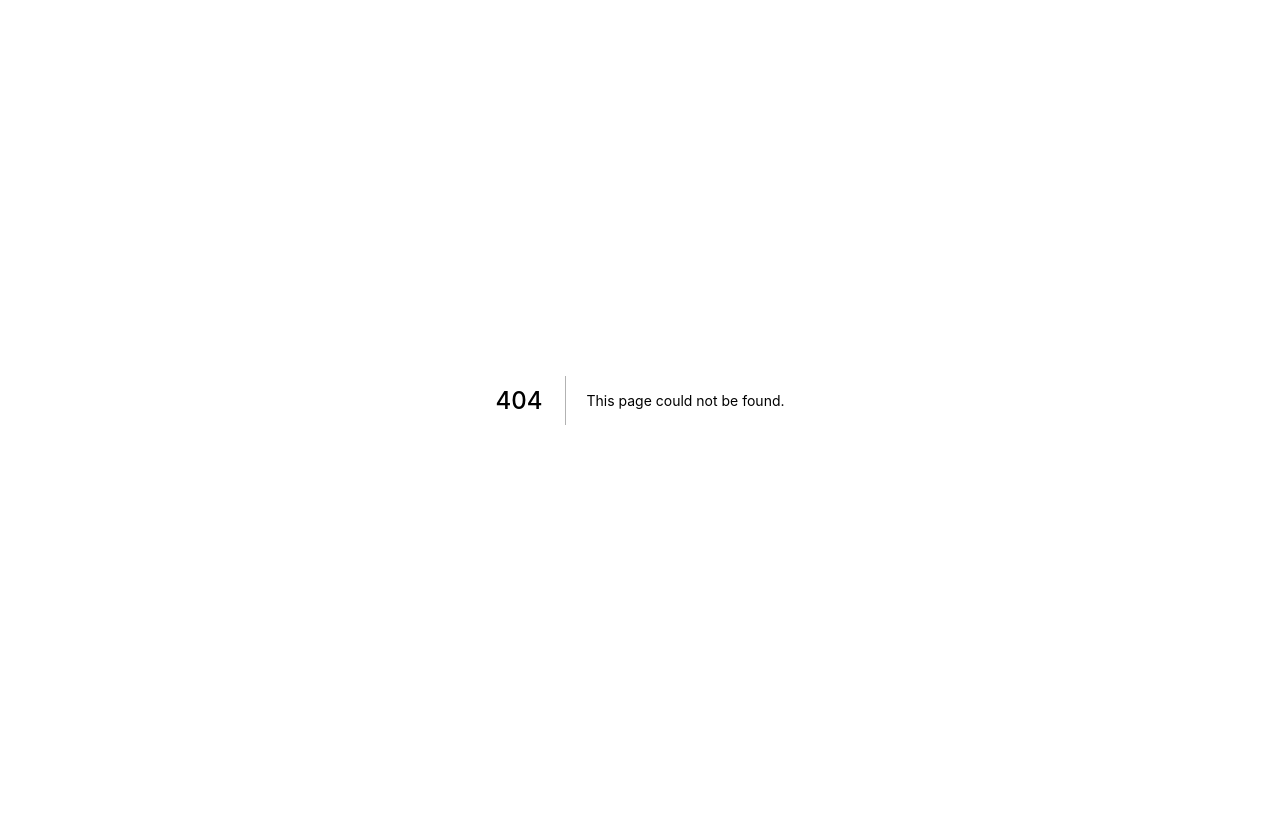
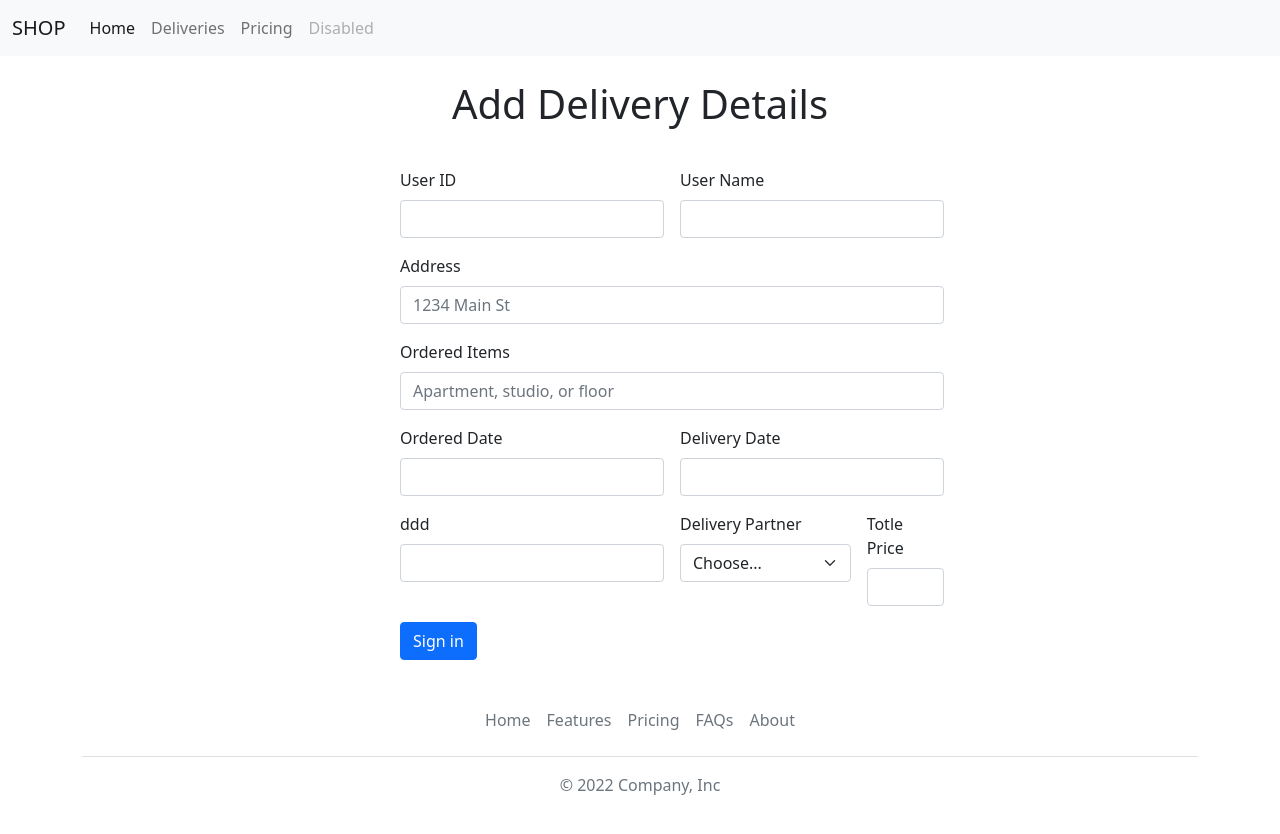
Before and after one commit to gavingunapala/Nextjs_test_app, a Next.js app: page /editDeliveries in a window 1280 px wide. Before the commit this address had no page. Shown: the top 834 px of the page. Before the commit the page ends 800 px from the top, so only its background shows below. Built offline with nearby package versions, Linux system fonts and the light colour scheme.

Commit message:
add first page , view all content page , edit page

```diff
--- a/components/footer.js
+++ b/components/footer.js
@@ -1,16 +1,16 @@
 export default function footer(){
     return(
         <>
-            <div class="container">
-            <footer class="py-3 my-4">
-                <ul class="nav justify-content-center border-bottom pb-3 mb-3">
-                <li class="nav-item"><a href="#" class="nav-link px-2 text-muted">Home</a></li>
-                <li class="nav-item"><a href="#" class="nav-link px-2 text-muted">Features</a></li>
-                <li class="nav-item"><a href="#" class="nav-link px-2 text-muted">Pricing</a></li>
-                <li class="nav-item"><a href="#" class="nav-link px-2 text-muted">FAQs</a></li>
-                <li class="nav-item"><a href="#" class="nav-link px-2 text-muted">About</a></li>
+            <div className="container">
+            <footer className="py-3 my-4">
+                <ul className="nav justify-content-center border-bottom pb-3 mb-3">
+                <li className="nav-item"><a href="#" class="nav-link px-2 text-muted">Home</a></li>
+                <li className="nav-item"><a href="#" class="nav-link px-2 text-muted">Features</a></li>
+                <li className="nav-item"><a href="#" class="nav-link px-2 text-muted">Pricing</a></li>
+                <li className="nav-item"><a href="#" class="nav-link px-2 text-muted">FAQs</a></li>
+                <li className="nav-item"><a href="#" class="nav-link px-2 text-muted">About</a></li>
                 </ul>
-                <p class="text-center text-muted">© 2022 Company, Inc</p>
+                <p className="text-center text-muted">© 2022 Company, Inc</p>
             </footer>
             </div>
         </>
--- a/components/navbar.js
+++ b/components/navbar.js
@@ -1,25 +1,26 @@
 export default function navbar(){
     return(
     <>
-    <nav class="navbar navbar-expand-lg navbar-light bg-light">
-  <div class="container-fluid">
-    <a class="navbar-brand" href="#">SHOP</a>
-    <button class="navbar-toggler" type="button" data-bs-toggle="collapse" data-bs-target="#navbarNav" aria-controls="navbarNav" aria-expanded="false" aria-label="Toggle navigation">
-      <span class="navbar-toggler-icon"></span>
+
+    <nav className="navbar navbar-expand-lg navbar-light bg-light">
+  <div className="container-fluid">
+    <a className="navbar-brand" href="/">SHOP</a>
+    <button className="navbar-toggler" type="button" data-bs-toggle="collapse" data-bs-target="#navbarNav" aria-controls="navbarNav" aria-expanded="false" aria-label="Toggle navigation">
+      <span className="navbar-toggler-icon"></span>
     </button>
-    <div class="collapse navbar-collapse" id="navbarNav">
-      <ul class="navbar-nav">
-        <li class="nav-item">
-          <a class="nav-link active" aria-current="page" href="#">Home</a>
+    <div className="collapse navbar-collapse" id="navbarNav">
+      <ul className="navbar-nav">
+        <li className="nav-item">
+          <a className="nav-link active" aria-current="page" href="/">Home</a>
         </li>
-        <li class="nav-item">
-          <a class="nav-link" href="#">Features</a>
+        <li className="nav-item">
+          <a className="nav-link" href="/deliveries">Deliveries</a>
         </li>
-        <li class="nav-item">
-          <a class="nav-link" href="#">Pricing</a>
+        <li className="nav-item">
+          <a className="nav-link" href="#">Pricing</a>
         </li>
-        <li class="nav-item">
-          <a class="nav-link disabled">Disabled</a>
+        <li className="nav-item">
+          <a className="nav-link disabled">Disabled</a>
         </li>
       </ul>
     </div>
--- a/pages/_app.js
+++ b/pages/_app.js
@@ -1,5 +1,8 @@
 // add bootstrap css
 import 'bootstrap/dist/css/bootstrap.css'
+
+//add custom css
+import '../styles.newpage.css'
 
 function MyApp({ Component, pageProps  }) {
   return <Component {...pageProps} />
--- /dev/null
+++ b/pages/editDeliveries.js
@@ -0,0 +1,56 @@
+import NAVBAR from "../components/navbar";
+import FOOTER from "../components/footer";
+export default function editDeliveries(){
+    return(
+        <div>
+            <NAVBAR/><br/>
+            <h1 className="mydelivary">Add Delivery Details</h1>
+            <form className="mycontainer row g-3">
+                <div className="col-md-6">
+                    <label for="inputEmail4" className="form-label">User ID</label>
+                    <input type="email" className="form-control" id="inputEmail4"/>
+                </div>
+                <div className="col-md-6">
+                    <label for="inputPassword4" className="form-label">User Name</label>
+                    <input type="password" className="form-control" id="inputPassword4"/>
+                </div>
+                <div className="col-12">
+                    <label for="inputAddress" className="form-label">Address</label>
+                    <input type="text" className="form-control" id="inputAddress" placeholder="1234 Main St"/>
+                </div>
+                <div className="col-12">
+                    <label for="inputAddress2" className="form-label">Ordered Items</label>
+                    <input type="text" className="form-control" id="inputAddress2" placeholder="Apartment, studio, or floor"/>
+                </div>
+                <div className="col-md-6">
+                    <label for="inputEmail4" className="form-label">Ordered Date</label>
+                    <input type="email" className="form-control" id="inputEmail4"/>
+                </div>
+                <div className="col-md-6">
+                    <label for="inputPassword4" className="form-label">Delivery Date</label>
+                    <input type="password" className="form-control" id="inputPassword4"/>
+                </div>
+                <div className="col-md-6">
+                    <label for="inputCity" className="form-label">ddd</label>
+                    <input type="text" className="form-control" id="inputCity"/>
+                </div>
+                <div className="col-md-4">
+                    <label for="inputState" className="form-label">Delivery Partner</label>
+                    <select id="inputState" className="form-select">
+                    <option selected>Choose...</option>
+                    <option>...</option>
+                    </select>
+                </div>
+                <div className="col-md-2">
+                    <label for="inputZip" className="form-label">Totle Price</label>
+                    <input type="text" className="form-control" id="inputZip"/>
+                </div>
+                <div className="col-12">
+                    <button type="submit" className="btn btn-primary">Sign in</button>
+                </div>
+        </form>
+        <FOOTER/>
+       </div>
+
+);
+}
--- /dev/null
+++ b/styles.newpage.css
@@ -0,0 +1,48 @@
+.column {
+    float: left;
+    width: 50%;
+  }
+
+  /* Clear floats after the columns */
+  .row:after {
+    content: "";
+    display: table;
+    clear: both;
+  }
+  .mycenter{
+    display: -ms-inline-grid;
+    flex-wrap: wrap;
+    align-content: center;
+}
+.mydelivary{
+    text-align: center;
+
+  }
+  .row{
+    margin-right:0;
+  }
+
+  /* button center */
+  .mycenter {
+    /* height: 200px; */
+    position: relative;
+    /* border: 3px solid green;  */
+  }
+
+  .center {
+    margin: 0;
+    position: absolute;
+    top: 30%;
+    left: 50%;
+    border-radius: 40%;
+    width: 20%;
+    -ms-transform: translate(-50%, -50%);
+    transform: translate(-50%, -50%);
+    background-color: #6C63FF;
+  }
+  .mycontainer{
+    width: 100%;
+    padding-top: 2rem;
+    padding-right: 20rem;
+    padding-left:25rem;
+  }
```
Also changed, not shown: components/table.js (added, +45 -0 lines), pages/deliveries.js (added, +16 -0 lines), pages/index.js (+19 -0 lines), public/Deliveries.png (added).
